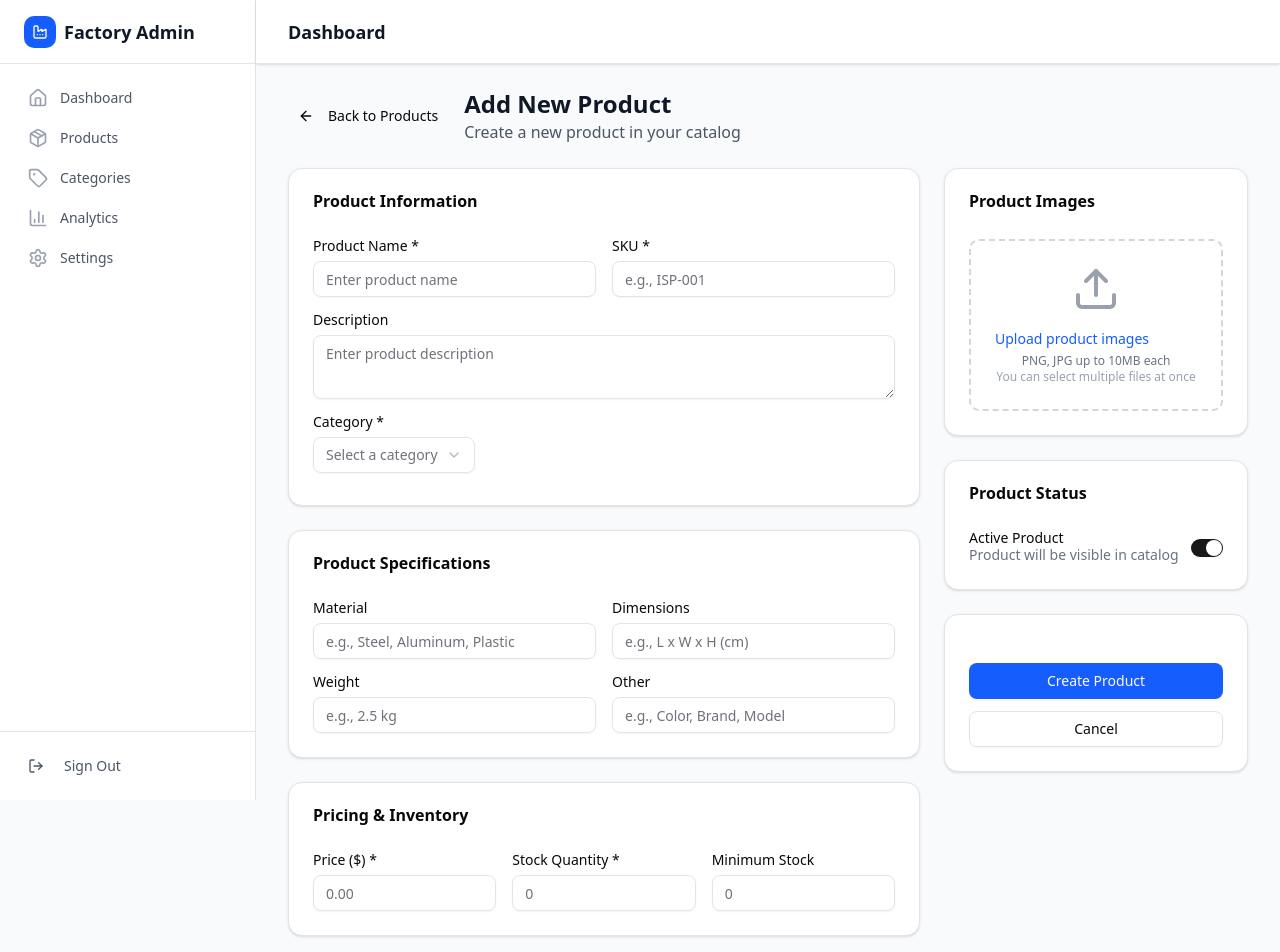
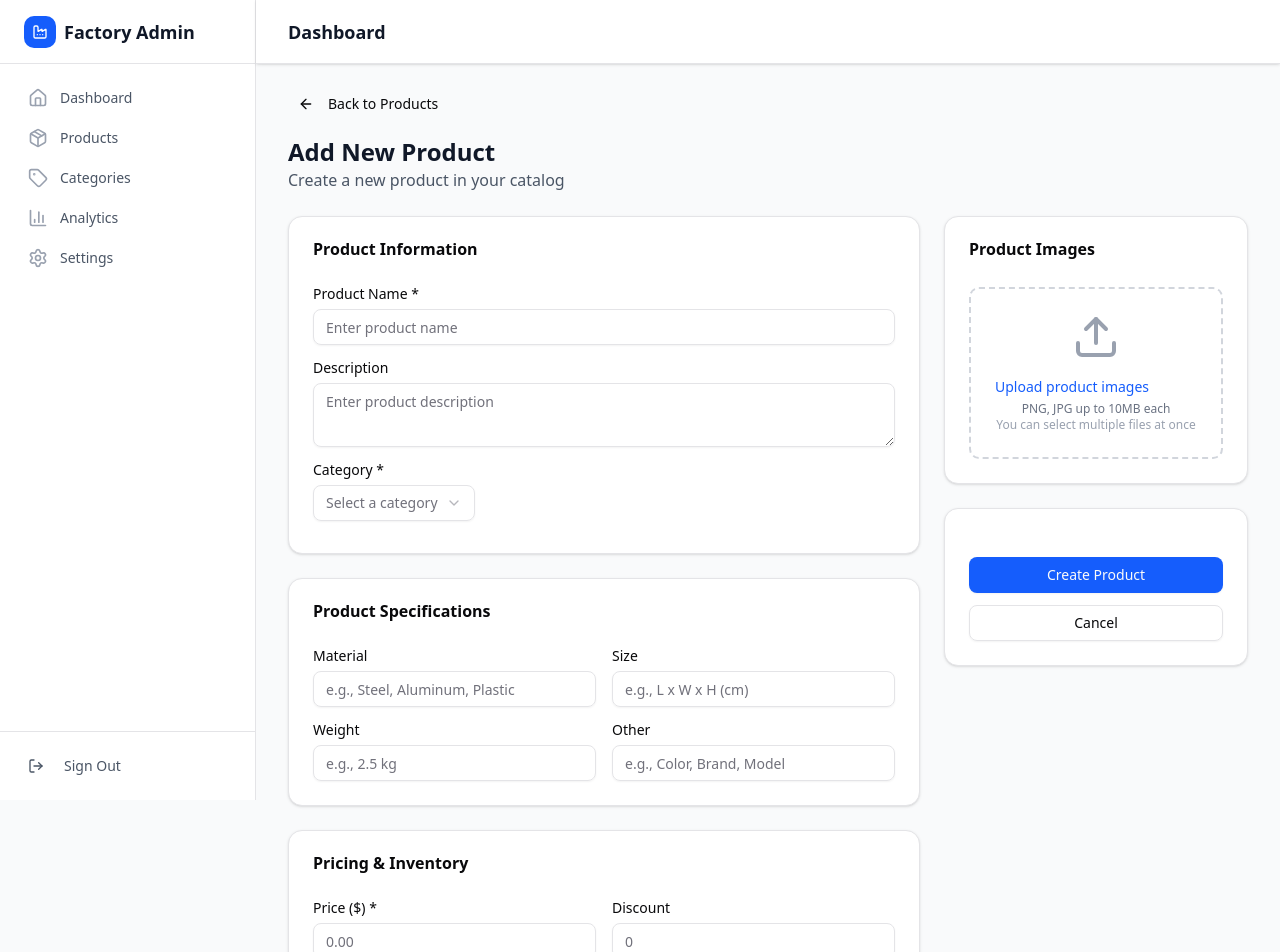
Before and after one commit to Yranshevare/Catalogue_website, a Next.js app in the folder AdminDashbord/: page /dashboard/products/new in a window 1280 px wide. Shown: the top 952 px of the page. Built offline with nearby package versions, Linux system fonts and the light colour scheme.

Commit message:
connected the add product route with frontend

```diff
--- a/AdminDashbord/src/app/(Frontend)/dashboard/products/new/page.tsx
+++ b/AdminDashbord/src/app/(Frontend)/dashboard/products/new/page.tsx
@@ -19,6 +19,9 @@ import { Switch } from "@/components/ui/switch";
 import { ArrowLeft, Upload, X } from "lucide-react";
 import Link from "next/link";
 import { useSearchParams } from "next/navigation";
+import {useForm} from 'react-hook-form'
+import {z} from 'zod'
+import { zodResolver } from '@hookform/resolvers/zod';
 
 const categories = [
   "Construction Materials",
@@ -46,19 +49,20 @@ export default function NewProductPage() {
   const searchParams = useSearchParams();
   const preselectedCategoryId = searchParams.get("categoryId");
 
+ const {register, handleSubmit,formState: { errors,isSubmitting }, setError} = useForm();
+
   const [formData, setFormData] = useState({
     name: "",
-    sku: "",
     description: "",
     category: "",
     price: "",
-    stock: "",
-    minStock: "",
-    isActive: true,
+    discount: "",
   });
+
   const [images, setImages] = useState<
     Array<{ file: File; preview: string; name: string; size: number }>
   >([]);
+
   const [specifications, setSpecifications] = useState({
     material: "",
     dimensions: "",
@@ -77,24 +81,6 @@ export default function NewProductPage() {
     }
   }, [preselectedCategoryId]);
 
-  /*useEffect(() => {
-  async function fetchCategoryName() {
-    if (preselectedCategoryId) {
-      try {
-        const res = await axios.get(`/api/categories/${preselectedCategoryId}`)
-        const categoryName = res.data.name
-
-        if (categoryName) {
-          setFormData((prev) => ({ ...prev, category: categoryName }))
-        }
-      } catch (err) {
-        console.error("Category fetch error:", err)
-      }
-    }
-  }
-
-  fetchCategoryName()
-}, [preselectedCategoryId])*/
 
   const handleInputChange = (field: string, value: string | boolean) => {
     setFormData((prev) => ({ ...prev, [field]: value }));
@@ -120,8 +106,8 @@ export default function NewProductPage() {
     });
   };
 
-  const handleSubmit = (e: React.FormEvent) => {
-    e.preventDefault();
+  const Submit = async(data:any) => {
+    // e.preventDefault();
     // Filter out empty specifications
 
     console.log("Form data:", formData);
@@ -130,47 +116,38 @@ export default function NewProductPage() {
       images.map((img) => img.file)
     );
     console.log("Specifications:", specifications);
+    const values = {
+        productName:formData.name,
+        images:["jjknjkn","hbjbjhb"],
+        primaryImage:"jknkjnj",
+        category:formData.category,
+        description:formData.description,
+        price:formData.price,
+        material:specifications.material,
+        size:specifications.dimensions,
+        weight:specifications.weight,
+        discount:formData.discount,
+        otherSpecification:specifications.other,
+    }
+    try {
+      const res = await axios.post("/api/product/add", values);
+      console.log(res)
+    } catch (error:any) {
+      alert(error.response.data.message || `Something went wrong please try again \n${error.message}`);
+    }
 
-    window.location.href = "/dashboard/products";
+    await new Promise((resolve) => setTimeout(resolve, 2000))
+    // window.location.href = "/dashboard/products";
   };
 
-  /*const handleSubmit = async (e: React.FormEvent) => {
-  e.preventDefault()
-  try {
-    const formPayload = new FormData()
 
-    Object.entries(formData).forEach(([key, value]) => {
-      formPayload.append(key, value as string)
-    })
-
-    formPayload.append("specifications", JSON.stringify(specifications))
-
-    images.forEach((img, i) => {
-      formPayload.append("images", img.file)
-    })
-
-    const res = await axios.post("/api/products", formPayload, {
-      headers: {
-        "Content-Type": "multipart/form-data",
-      },
-    })
-
-    if (res.status === 200 || res.status === 201) {
-      window.location.href = "/dashboard/products"
-    } else {
-      console.error("Error:", res.statusText)
-    }
-  } catch (error) {
-    console.error("Submit failed:", error)
-  }
-}*/
 
   return (
     <div className="space-y-6">
       {/* Header */}
-      <div className="flex items-center gap-4">
+      <div className="flex flex-col items-start gap-4">
         <Link href="/dashboard/products">
-          <Button variant="ghost" size="sm">
+          <Button variant="ghost" size="sm" className="cursor-pointer">
             <ArrowLeft className="mr-2 h-4 w-4" />
             Back to Products
           </Button>
@@ -180,7 +157,7 @@ export default function NewProductPage() {
           <p className="text-gray-600">Create a new product in your catalog</p>
         </div>
       </div>
-      <form onSubmit={handleSubmit} className="space-y-6">
+      <form onSubmit={handleSubmit(Submit)} className="space-y-6">
         <div className="grid gap-6 lg:grid-cols-3">
           {/* Main Information */}
           <div className="lg:col-span-2 space-y-6">
@@ -189,8 +166,8 @@ export default function NewProductPage() {
                 <CardTitle>Product Information</CardTitle>
               </CardHeader>
               <CardContent className="space-y-4">
-                <div className="grid gap-4 sm:grid-cols-2">
-                  <div className="space-y-2">
+                <div className="gap-4">
+                  <div className="space-y-2 w-full">
                     <Label htmlFor="name">Product Name *</Label>
                     <Input
                       id="name"
@@ -202,16 +179,7 @@ export default function NewProductPage() {
                       required
                     />
                   </div>
-                  <div className="space-y-2">
-                    <Label htmlFor="sku">SKU *</Label>
-                    <Input
-                      id="sku"
-                      value={formData.sku}
-                      onChange={(e) => handleInputChange("sku", e.target.value)}
-                      placeholder="e.g., ISP-001"
-                      required
-                    />
-                  </div>
+
                 </div>
                 <div className="space-y-2">
                   <Label htmlFor="description">Description</Label>
@@ -270,7 +238,7 @@ export default function NewProductPage() {
                     />
                   </div>
                   <div className="space-y-2">
-                    <Label htmlFor="dimensions">Dimensions</Label>
+                    <Label htmlFor="dimensions">Size</Label>
                     <Input
                       id="dimensions"
                       value={specifications.dimensions}
@@ -323,7 +291,7 @@ export default function NewProductPage() {
                 <CardTitle>Pricing & Inventory</CardTitle>
               </CardHeader>
               <CardContent className="space-y-4">
-                <div className="grid gap-4 sm:grid-cols-3">
+                <div className="grid gap-4 sm:grid-cols-2">
                   <div className="space-y-2">
                     <Label htmlFor="price">Price ($) *</Label>
                     <Input
@@ -339,30 +307,19 @@ export default function NewProductPage() {
                     />
                   </div>
                   <div className="space-y-2">
-                    <Label htmlFor="stock">Stock Quantity *</Label>
+                    <Label htmlFor="stock">Discount</Label>
                     <Input
                       id="stock"
                       type="number"
-                      value={formData.stock}
+                      value={formData.discount}
                       onChange={(e) =>
-                        handleInputChange("stock", e.target.value)
+                        handleInputChange("discount", e.target.value)
                       }
                       placeholder="0"
                       required
                     />
                   </div>
-                  <div className="space-y-2">
-                    <Label htmlFor="minStock">Minimum Stock</Label>
-                    <Input
-                      id="minStock"
-                      type="number"
-                      value={formData.minStock}
-                      onChange={(e) =>
-                        handleInputChange("minStock", e.target.value)
-                      }
-                      placeholder="0"
-                    />
-                  </div>
+
                 </div>
               </CardContent>
             </Card>
@@ -472,31 +429,14 @@ export default function NewProductPage() {
             </Card>
 
             {/* Status */}
-            <Card>
-              <CardHeader>
-                <CardTitle>Product Status</CardTitle>
-              </CardHeader>
-              <CardContent>
-                <div className="flex items-center justify-between">
-                  <div>
-                    <Label htmlFor="isActive">Active Product</Label>
-                    <p className="text-sm text-gray-500">Product will be visible in catalog</p>
-                  </div>
-                  <Switch
-                    id="isActive"
-                    checked={formData.isActive}
-                    onCheckedChange={(checked) => handleInputChange("isActive", checked)}
-                  />
-                </div>
-              </CardContent>
-            </Card>
+
 
             {/* Actions */}
              <Card>
               <CardContent className="pt-6">
                 <div className="space-y-3">
-                  <Button type="submit" className="w-full bg-blue-600 hover:bg-blue-700">
-                    Create Product
+                  <Button type="submit" disabled={isSubmitting} className="w-full bg-blue-600 hover:bg-blue-700">
+                    {isSubmitting ? "Creating..." : "Create Product"}
                   </Button>
                   <Link href="/dashboard/products" className="block">
                     <Button type="button" variant="outline" className="w-full bg-transparent">
```
